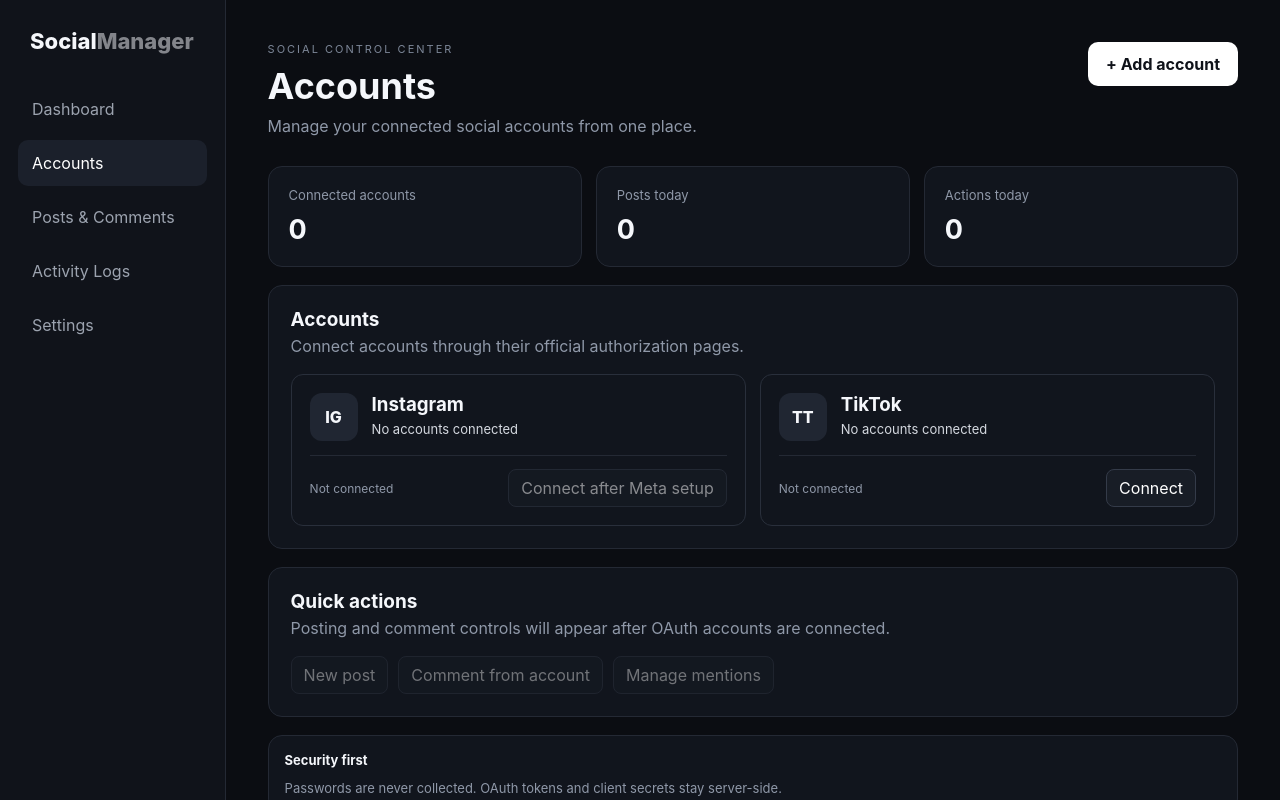
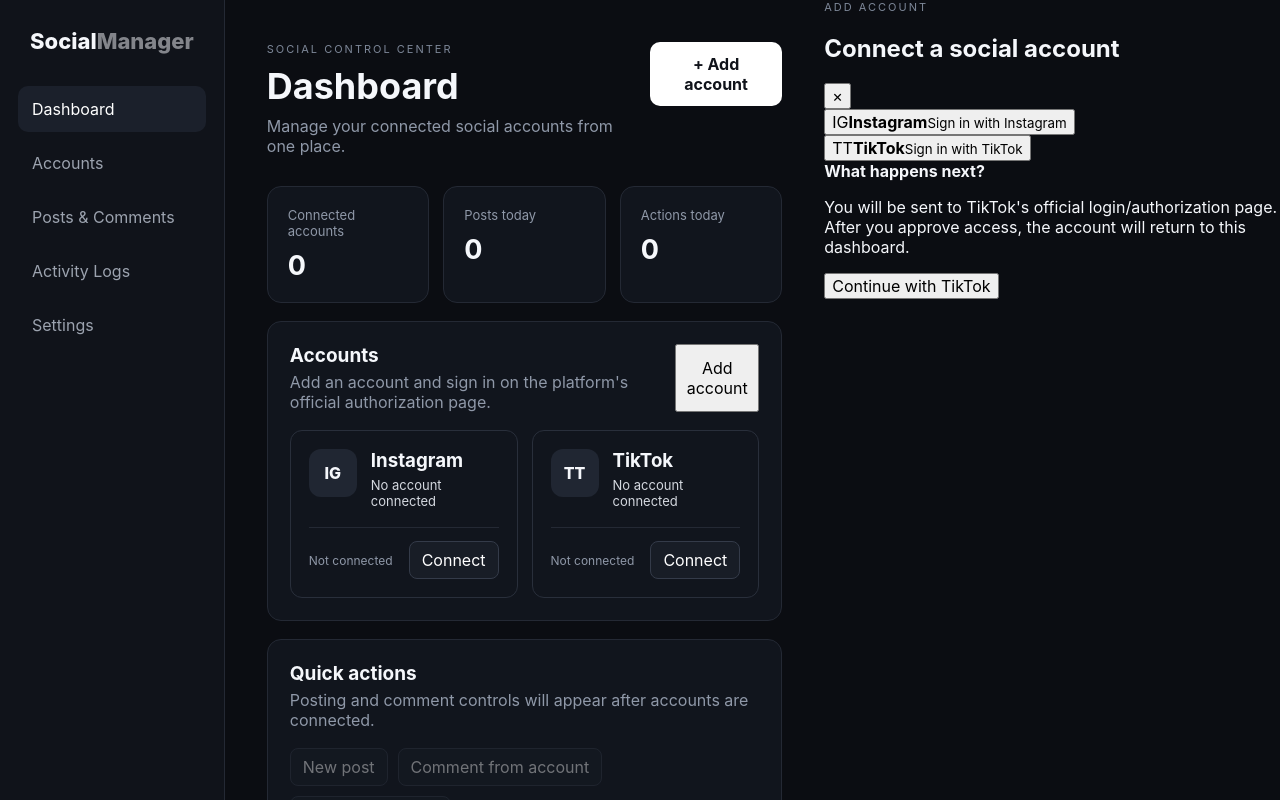
Before and after one commit to a7med-bakry/social-manager, a Next.js app: page / in a window 1280 px wide. Both pictures are taken after a click on the button "+ Add account". Shown: the top 800 px of the page. Built offline with nearby package versions, Linux system fonts and the light colour scheme.

Commit message:
Add in-dashboard social account connection flow

```diff
--- a/app/page.js
+++ b/app/page.js
@@ -3,13 +3,19 @@
 import { useState } from "react";
 
 const initialAccounts = [
-  { id: 1, platform: "Instagram", name: "No accounts connected", handle: "", status: "Not connected" },
-  { id: 2, platform: "TikTok", name: "No accounts connected", handle: "", status: "Not connected" }
+  { id: 1, platform: "Instagram", name: "No account connected", handle: "", status: "Not connected" },
+  { id: 2, platform: "TikTok", name: "No account connected", handle: "", status: "Not connected" }
 ];
 
 export default function Home() {
   const [accounts] = useState(initialAccounts);
   const [active, setActive] = useState("dashboard");
+  const [showAdd, setShowAdd] = useState(false);
+  const [selectedPlatform, setSelectedPlatform] = useState("TikTok");
+
+  const startConnect = () => {
+    if (selectedPlatform === "TikTok") window.location.href = "/auth/tiktok";
+  };
 
   return (
     <main className="shell">
@@ -31,7 +37,7 @@
             <h1>{active === "dashboard" ? "Dashboard" : active}</h1>
             <p className="muted">Manage your connected social accounts from one place.</p>
           </div>
-          <button className="primary" onClick={() => setActive("accounts")}>+ Add account</button>
+          <button className="primary" onClick={() => setShowAdd(true)}>+ Add account</button>
         </header>
 
         <div className="stats">
@@ -42,8 +48,10 @@
 
         <section className="panel">
           <div className="panelHead">
-            <div><h2>Accounts</h2><p className="muted">Connect accounts through their official authorization pages.</p></div>
+            <div><h2>Accounts</h2><p className="muted">Add an account and sign in on the platform's official authorization page.</p></div>
+            <button className="smallPrimary" onClick={() => setShowAdd(true)}>Add account</button>
           </div>
+
           <div className="accountGrid">
             {accounts.map(account => (
               <article className="account" key={account.id}>
@@ -55,11 +63,9 @@
                 </div>
                 <div className="accountBottom">
                   <span className="status">{account.status}</span>
-                  {account.platform === "TikTok" ? (
-                    <a className="connectButton" href="/auth/tiktok">Connect</a>
-                  ) : (
-                    <button disabled>Connect after Meta setup</button>
-                  )}
+                  <button onClick={() => { setSelectedPlatform(account.platform); setShowAdd(true); }}>
+                    Connect
+                  </button>
                 </div>
               </article>
             ))}
@@ -67,7 +73,9 @@
         </section>
 
         <section className="panel">
-          <div className="panelHead"><div><h2>Quick actions</h2><p className="muted">Posting and comment controls will appear after OAuth accounts are connected.</p></div></div>
+          <div className="panelHead">
+            <div><h2>Quick actions</h2><p className="muted">Posting and comment controls will appear after accounts are connected.</p></div>
+          </div>
           <div className="actions">
             <button disabled>New post</button>
             <button disabled>Comment from account</button>
@@ -77,9 +85,45 @@
 
         <div className="notice">
           <strong>Security first</strong>
-          <span>Passwords are never collected. OAuth tokens and client secrets stay server-side.</span>
+          <span>The site never asks for or stores your Instagram/TikTok password. Login happens on the platform's own authorization page.</span>
         </div>
       </section>
+
+      {showAdd && (
+        <div className="modalBackdrop" onClick={() => setShowAdd(false)}>
+          <div className="modal" onClick={(e) => e.stopPropagation()}>
+            <div className="modalHead">
+              <div>
+                <p className="eyebrow">ADD ACCOUNT</p>
+                <h2>Connect a social account</h2>
+              </div>
+              <button className="closeButton" onClick={() => setShowAdd(false)}>×</button>
+            </div>
+
+            <div className="platformChoices">
+              <button className={selectedPlatform === "Instagram" ? "platformChoice selected" : "platformChoice"} onClick={() => setSelectedPlatform("Instagram")}>
+                <span className="choiceIcon instagram">IG</span>
+                <span><strong>Instagram</strong><small>Sign in with Instagram</small></span>
+              </button>
+              <button className={selectedPlatform === "TikTok" ? "platformChoice selected" : "platformChoice"} onClick={() => setSelectedPlatform("TikTok")}>
+                <span className="choiceIcon tiktok">TT</span>
+                <span><strong>TikTok</strong><small>Sign in with TikTok</small></span>
+              </button>
+            </div>
+
+            <div className="modalInfo">
+              <strong>What happens next?</strong>
+              <p>You will be sent to {selectedPlatform}'s official login/authorization page. After you approve access, the account will return to this dashboard.</p>
+            </div>
+
+            {selectedPlatform === "Instagram" ? (
+              <button className="modalConnect disabledConnect" disabled>Instagram setup required</button>
+            ) : (
+              <button className="modalConnect" onClick={startConnect}>Continue with TikTok</button>
+            )}
+          </div>
+        </div>
+      )}
     </main>
   );
 }
```
